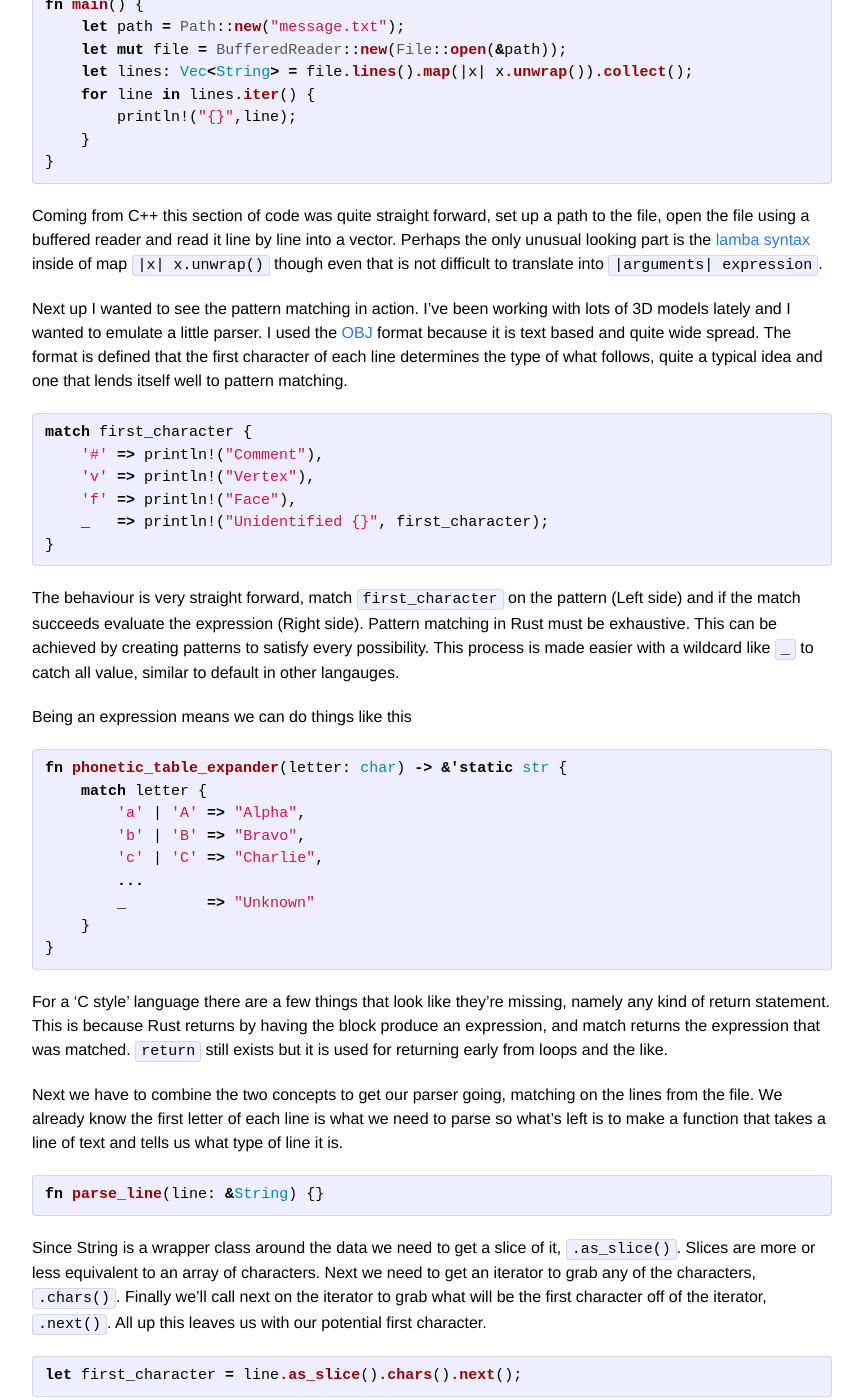
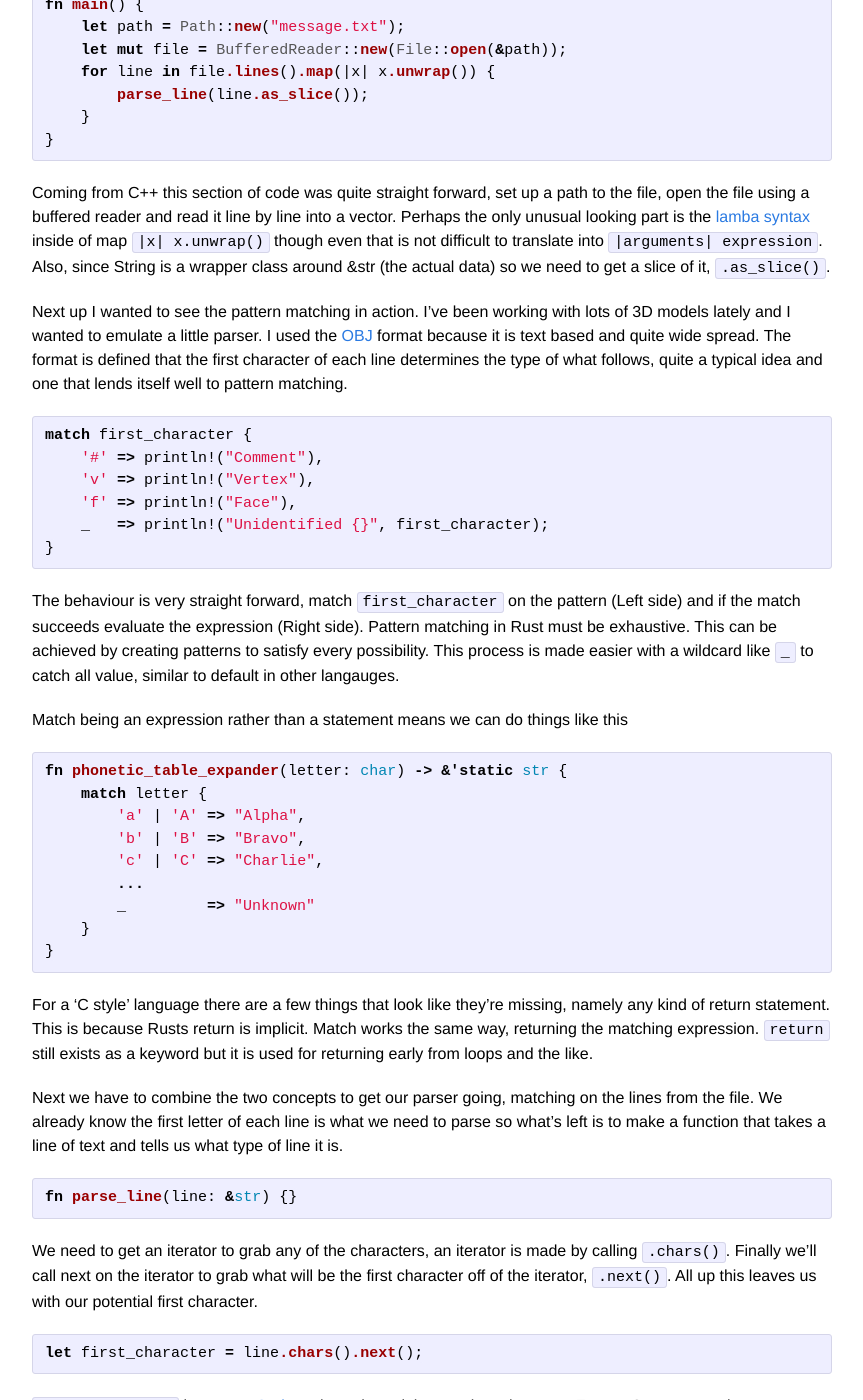
Before and after one commit to jaredly/PudgePacket.github.io, a Jekyll site: the page built from _posts/2014-07-28-first-taste-of-rust.markdown, in a window 1280 px wide and 1400 px high, scrolled down 1344 px. Shown: the whole window, without its empty margins (208-1071 px from the left). Built offline with Jekyll 4.4.1, drawn with Linux system fonts in a browser that asks for light colours; some of the changed text lies outside the part shown.

Commit message:
Updated descriptions. Updated source code at bottom

```diff
--- a/_posts/2014-07-28-first-taste-of-rust.markdown
+++ b/_posts/2014-07-28-first-taste-of-rust.markdown
@@ -46,14 +46,13 @@ use std::io::BufferedReader;
 fn main() {
     let path = Path::new("message.txt");
     let mut file = BufferedReader::new(File::open(&path));
-    let lines: Vec<String> = file.lines().map(|x| x.unwrap()).collect();
-    for line in lines.iter() {
-        println!("{}",line);
+    for line in file.lines().map(|x| x.unwrap()) {
+        parse_line(line.as_slice());
     }
 }
 {% endhighlight %}
 
-Coming from C++ this section of code was quite straight forward, set up a path to the file, open the file using a buffered reader and read it line by line into a vector. Perhaps the only unusual looking part is the [lamba syntax](http://doc.rust-lang.org/rust.html#lambda-expressions) inside of map `|x| x.unwrap()` though even that is not difficult to translate into `|arguments| expression`.
+Coming from C++ this section of code was quite straight forward, set up a path to the file, open the file using a buffered reader and read it line by line into a vector. Perhaps the only unusual looking part is the [lamba syntax](http://doc.rust-lang.org/rust.html#lambda-expressions) inside of map `|x| x.unwrap()` though even that is not difficult to translate into `|arguments| expression`. Also, since String is a wrapper class around &str (the actual data) so we need to get a slice of it, `.as_slice()`.
 
 Next up I wanted to see the pattern matching in action. I've been working with lots of 3D models lately and I wanted to emulate a little parser. I used the [OBJ](http://en.wikipedia.org/wiki/Wavefront_.obj_file) format because it is text based and quite wide spread. The format is defined that the first character of each line determines the type of what follows, quite a typical idea and one that lends itself well to pattern matching.
 
@@ -68,7 +67,7 @@ match first_character {
 
 The behaviour is very straight forward, match `first_character` on the pattern (Left side) and if the match succeeds evaluate the expression (Right side). Pattern matching in Rust must be exhaustive. This can be achieved by creating patterns to satisfy every possibility. This process is made easier with a wildcard like `_` to catch all value, similar to default in other langauges.
 
-Being an expression means we can do things like this
+Match being an expression rather than a statement means we can do things like this
 
 {% highlight rust %}
 fn phonetic_table_expander(letter: char) -> &'static str {
@@ -82,19 +81,19 @@ fn phonetic_table_expander(letter: char) -> &'static str {
 }
 {% endhighlight %}
 
-For a 'C style' language there are a few things that look like they're missing, namely any kind of return statement. This is because Rust returns by having the block produce an expression, and match returns the expression that was matched. `return` still exists but it is used for returning early from loops and the like.
+For a 'C style' language there are a few things that look like they're missing, namely any kind of return statement. This is because Rusts return is implicit. Match works the same way, returning the matching expression. `return` still exists as a keyword but it is used for returning early from loops and the like.
 
 Next we have to combine the two concepts to get our parser going, matching on the lines from the file. We already know the first letter of each line is what we need to parse so what's left is to make a function that takes a line of text and tells us what type of line it is.
 
 
 {% highlight rust %}
-fn parse_line(line: &String) {}
+fn parse_line(line: &str) {}
 {% endhighlight %}
 
-Since String is a wrapper class around the data we need to get a slice of it, `.as_slice()`. Slices are more or less equivalent to an array of characters. Next we need to get an iterator to grab any of the characters, `.chars()`. Finally we'll call next on the iterator to grab what will be the first character off of the iterator, `.next()`. All up this leaves us with our potential first character.
+We need to get an iterator to grab any of the characters, an iterator is made by calling `.chars()`. Finally we'll call next on the iterator to grab what will be the first character off of the iterator, `.next()`. All up this leaves us with our potential first character.
 
 {% highlight rust %}
-let first_character = line.as_slice().chars().next();
+let first_character = line.chars().next();
 {% endhighlight %}
 
 `first_character` is now an [Option](http://doc.rust-lang.org/std/option/)\<char\> that might contain a character. From a C++ perspective we can think of Option as an enum that holds different types instead of different values. Option can be Some\<char\> or None. In this instance we're pattern matching against type as well as value, the type of Some\<char\> or None as well as the individual char value. What we're left with is:
@@ -124,8 +123,8 @@ Full source code:
 use std::io::File;
 use std::io::BufferedReader;
 
-fn parse_line(line: &String) {
-    let first_character = line.as_slice().chars().next();
+fn parse_line(line: &str) {
+    let first_character = line.chars().next();
     match first_character {
         Some('#') => println!("Comment"),
         Some('v') => println!("Vertex"),
@@ -139,9 +138,8 @@ fn parse_line(line: &String) {
 fn main() {
     let path = Path::new("cube.obj");
     let mut file = BufferedReader::new(File::open(&path));
-    let lines: Vec<String> = file.lines().map(|x|x.unwrap()).collect();
-    for line in lines.iter() {
-        parse_line(line);
+    for line in file.lines().map(|x| x.unwrap()) {
+        parse_line(line.as_slice());
     }
 }
 {% endhighlight %}
```
